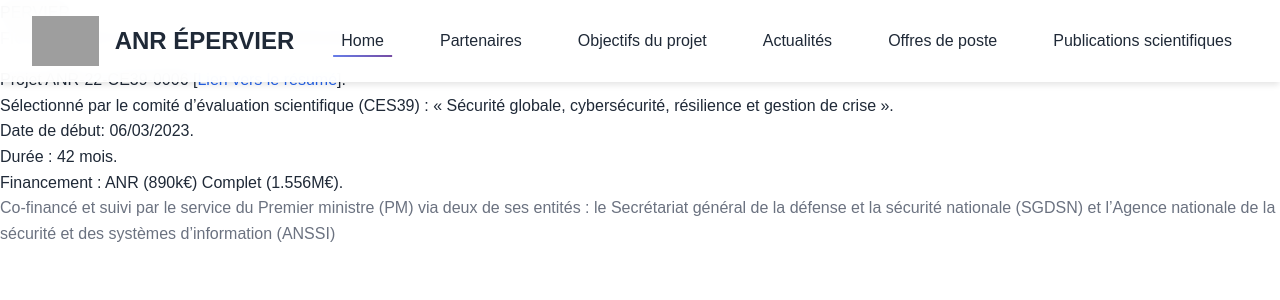
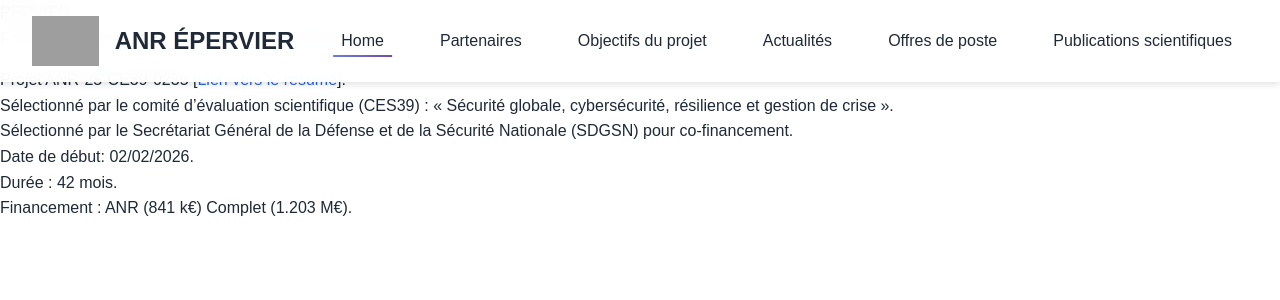
Before and after one commit to XLIM-Perception/anr-epervier, a Jekyll site: the page built from home.md, in a window 1280 px wide and 900 px high, cut to the strip 0-300 px from the top of the window. Built offline with Jekyll 4.4.1, drawn with Linux system fonts in a browser that asks for light colours; grey boxes are pictures that could not be loaded.

Commit message:
Update home.md

```diff
--- a/home.md
+++ b/home.md
@@ -6,10 +6,9 @@ permalink: /home/
 
 FICHE D’IDENTITÉ DU PROJET ANR EPERVIER
 
-* Projet ANR-22-CE39-0006 [[Lien vers le résumé](https://anr.fr/Projet-ANR-22-CE39-0006)].
+* Projet ANR-25-CE39-0235 [[Lien vers le résumé](https://anr.fr/Projet-ANR-25-CE39-0235)].
 * Sélectionné par le comité d’évaluation scientifique (CES39) : « Sécurité globale, cybersécurité, résilience et gestion de crise ».
-* Date de début: 06/03/2023.
+* Sélectionné par le Secrétariat Général de la Défense et de la Sécurité Nationale (SDGSN) pour co-financement.
+* Date de début: 02/02/2026.
 * Durée : 42 mois.
-* Financement : ANR (890k€) Complet (1.556M€).
-
-Co-financé et suivi par le service du Premier ministre (PM) via deux de ses entités : le Secrétariat général de la défense et la sécurité nationale (SGDSN) et l’Agence nationale de la sécurité et des systèmes d’information (ANSSI)
+* Financement : ANR (841 k€) Complet (1.203 M€).
```
